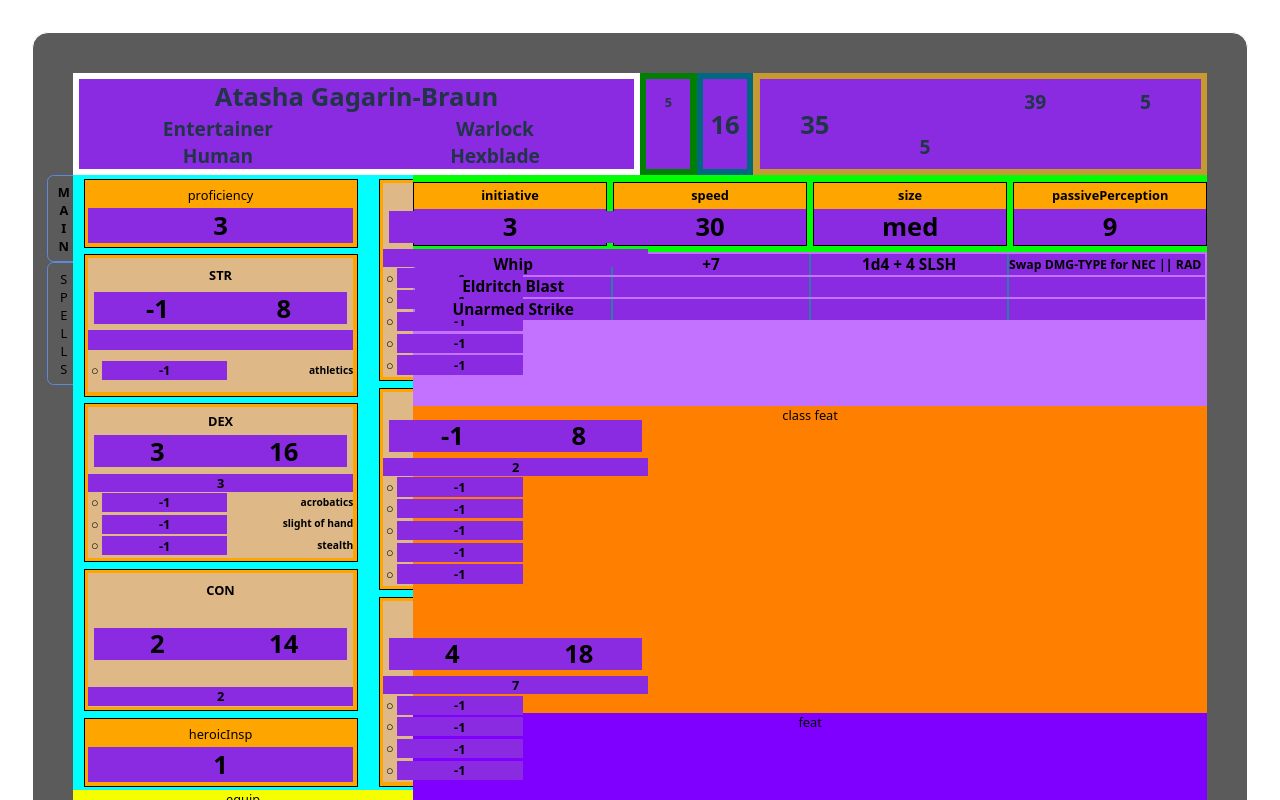
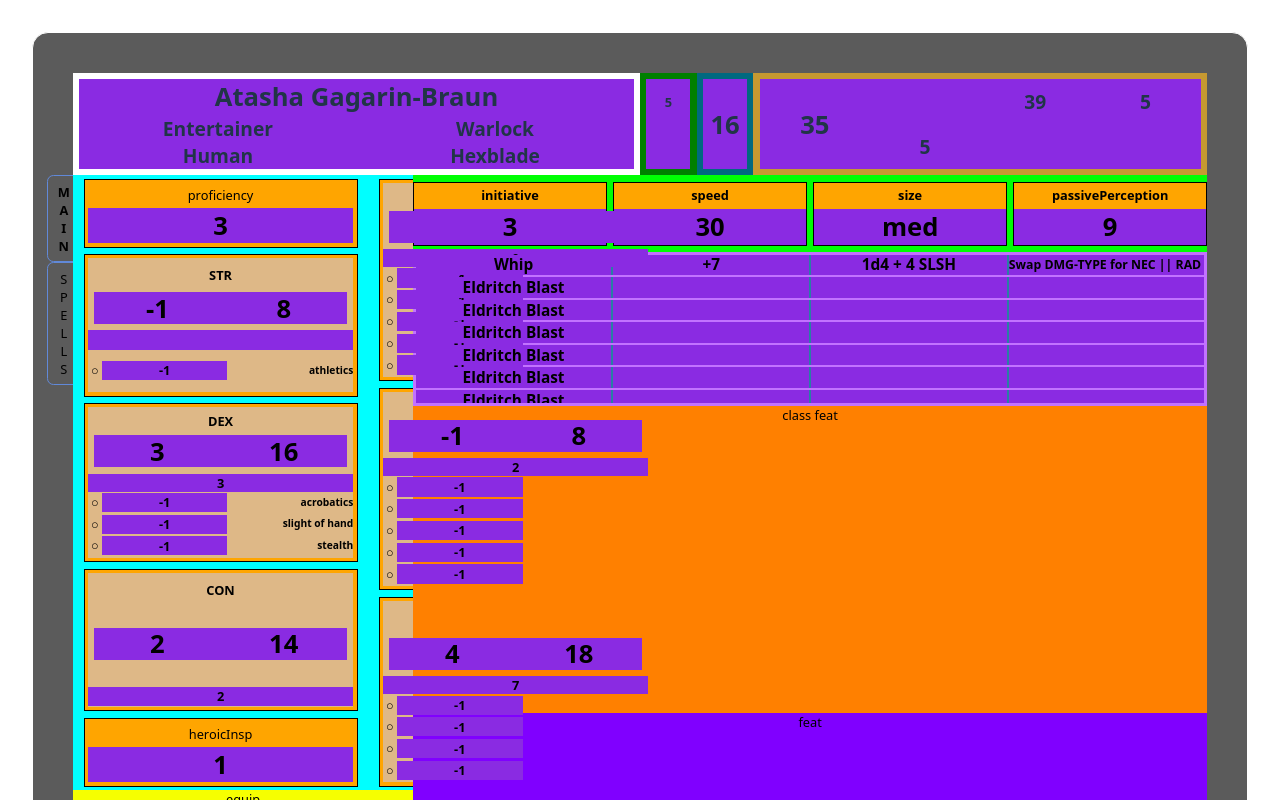
Before and after one commit to CoreyJSteiner/5e-2024-char-sheet, a React (Vite) app: page / in a window 1280 px wide. Shown: the top 800 px of the page. Built offline with nearby package versions, Linux system fonts and the light colour scheme.

Commit message:
make damage section scrollable

```diff
--- a/src/App.tsx
+++ b/src/App.tsx
@@ -30,6 +30,21 @@ function App() {
     "passivePerception": 9,
     "weaponsAndDamage": [
       { name: 'Whip', atkBonusOrDc: "+7", damageAndType: "1d4 + 4 SLSH", notes: "Swap DMG-TYPE for NEC || RAD || PSY, 10ft Reach" },
+      { name: 'Eldritch Blast' },
+      { name: 'Eldritch Blast' },
+      { name: 'Eldritch Blast' },
+      { name: 'Eldritch Blast' },
+      { name: 'Eldritch Blast' },
+      { name: 'Eldritch Blast' },
+      { name: 'Eldritch Blast' },
+      { name: 'Eldritch Blast' },
+      { name: 'Eldritch Blast' },
+      { name: 'Eldritch Blast' },
+      { name: 'Eldritch Blast' },
+      { name: 'Eldritch Blast' },
+      { name: 'Eldritch Blast' },
+      { name: 'Eldritch Blast' },
+      { name: 'Eldritch Blast' },
       { name: 'Eldritch Blast' },
       { name: 'Unarmed Strike' }
     ],
--- a/src/components/WeaponsAndDamage/WeaponsAndDamage.css
+++ b/src/components/WeaponsAndDamage/WeaponsAndDamage.css
@@ -1,13 +1,16 @@
+.damage-section-container {
+    box-sizing: border-box;
+    padding: 0.2em;
+}
+
 .damage-section {
-    box-sizing: border-box;
     display: flex;
     flex-direction: column;
     width: 100%;
     height: 100%;
-    padding: 0.2em;
     font-size: 0.8em;
-    gap: 0.2em
-        /* margin: 0.2em; */
+    gap: 0.2em;
+    overflow-y: scroll;
 }
 
 .damage-line {
--- a/src/components/WeaponsAndDamage/WeaponsAndDamage.tsx
+++ b/src/components/WeaponsAndDamage/WeaponsAndDamage.tsx
@@ -11,7 +11,8 @@ const WeaponsAndDamage: React.FC<WeaponsAndDamageProps> = ({ id, className }) =>
     const { charSheet } = useCharSheetContext()
 
     return (
-        <div id={id} className={`damage-section ${className}`}>
+        <div id={id} className={`damage-section-container ${className}`}>
+            <div className={`damage-section`}>
                 {charSheet.weaponsAndDamage && (
                     charSheet.weaponsAndDamage.map(damageLine => (
                         <div className='damage-line'>
@@ -47,6 +48,7 @@ const WeaponsAndDamage: React.FC<WeaponsAndDamageProps> = ({ id, className }) =>
                     ))
                 )}
             </div>
+        </div>
     )
 }
 
```
Lines whose indentation alone changed are shown as unchanged.
